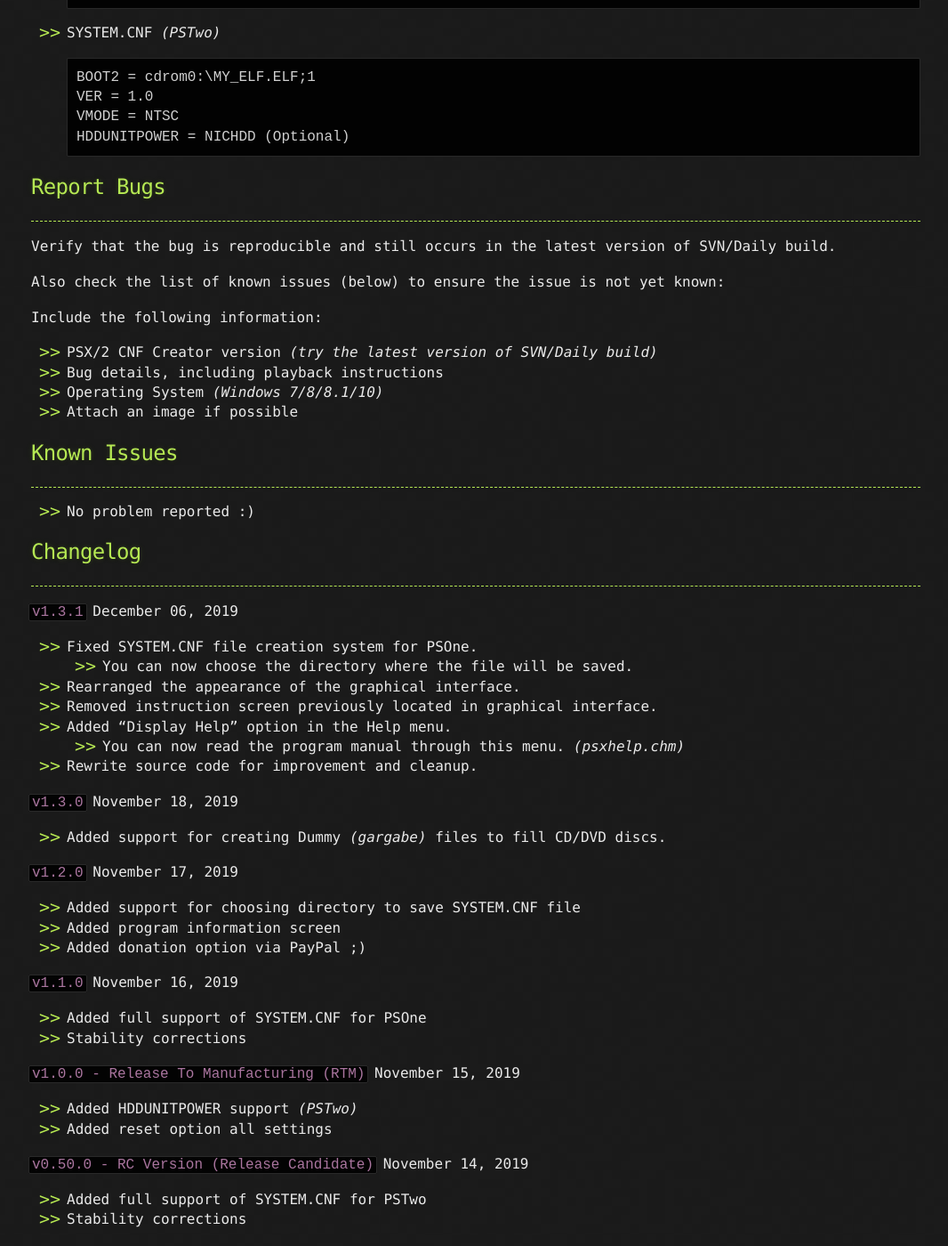
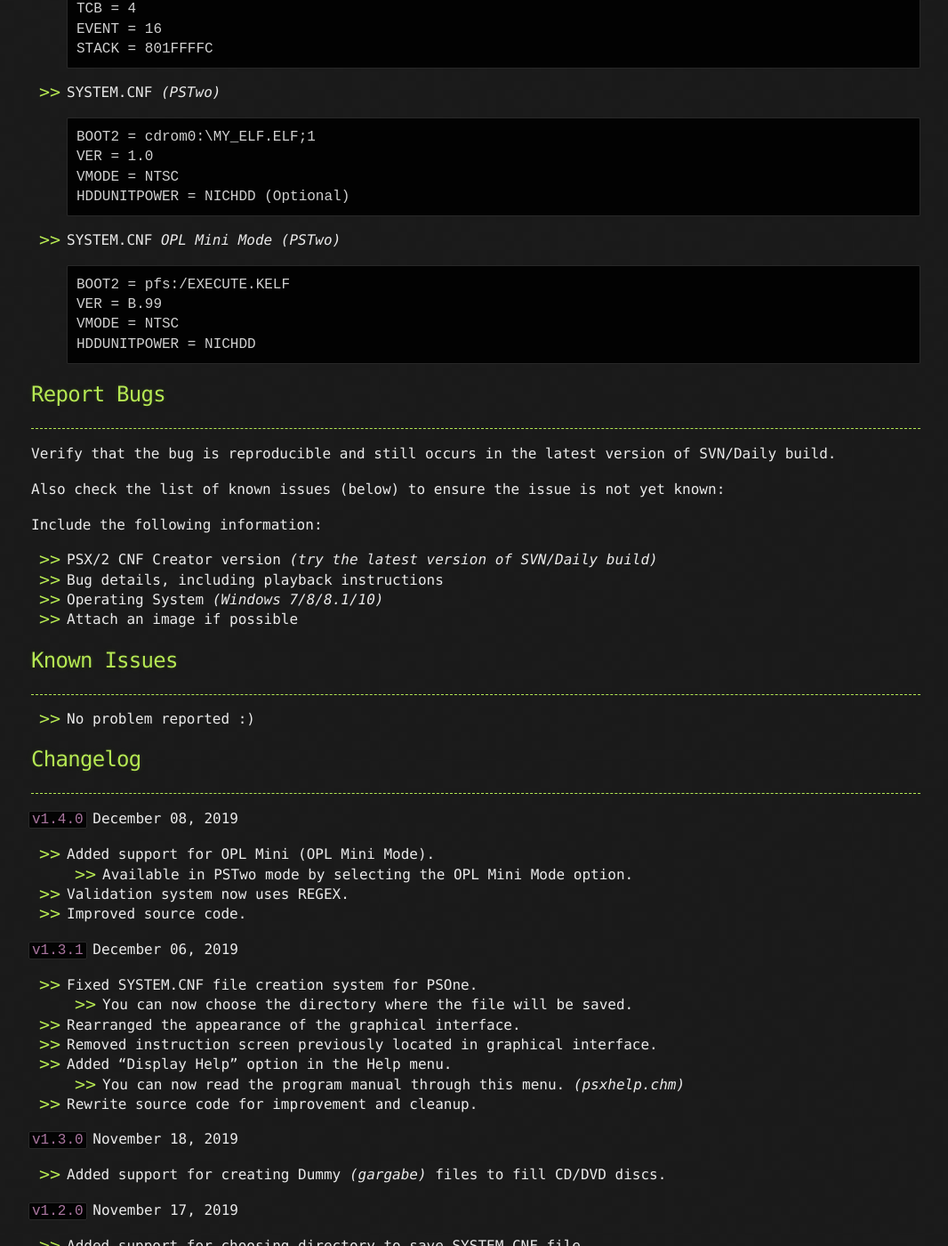
Before and after one commit to AxionDrak/axiondrak.github.io, a Jekyll site: the page built from psx-cnf.md, in a window 1280 px wide and 1400 px high, scrolled down 2338 px. Shown: the whole window at 89% size, without its empty margins (105-1171 px from the left). Built offline with Jekyll 4.4.1, drawn with Linux system fonts in a browser that asks for light colours; our own code applies the rules of GitHub Pages for plain Markdown files; some of the changed text lies outside the part shown.

Commit message:
Update psx-cnf.md

````diff
--- a/psx-cnf.md
+++ b/psx-cnf.md
@@ -39,10 +39,13 @@ Version: 1.3.1
 ## Features
 * * *
 * Supports create SYSTEM.CNF files _(PSOne and PSTwo)_
+* Supports create SYSTEM.CNF files for OPL Mini *(PSTwo)*
 * Supports any ELF file _(PSOne and PSTwo)_
+* Supports any KELF file *(OPL Mini for PSTwo)*
 * Supports file and program versioning _(PSTwo)_
 * Supports PAL and NTSC video modes _(PSTwo)_
 * Supports HDDUNITPOWER in NONE, HDD, NIC and NICHDD modes _(PSTwo)_
+  - OPL mini support only HDD, NIC and NICHDD modes
 * Supports TCB _(PSOne)_
 * Supports EVENT _(PSOne)_
 * Supports STACK _(PSOne)_
@@ -79,6 +82,14 @@ BOOT2 = cdrom0:\MY_ELF.ELF;1
 VER = 1.0
 VMODE = NTSC
 HDDUNITPOWER = NICHDD (Optional)
+```
+
+- SYSTEM.CNF *OPL Mini Mode (PSTwo)*
+```
+BOOT2 = pfs:/EXECUTE.KELF
+VER = B.99
+VMODE = NTSC
+HDDUNITPOWER = NICHDD
 ```
 
 ## Report Bugs
@@ -99,6 +110,14 @@ Include the following information:
 
 ## Changelog
 * * *
+
+`v1.4.0`
+December 08, 2019
+* Added support for OPL Mini (OPL Mini Mode).
+  - Available in PSTwo mode by selecting the OPL Mini Mode option.
+* Validation system now uses REGEX.
+* Improved source code.
+
 `v1.3.1`
 December 06, 2019
 * Fixed SYSTEM.CNF file creation system for PSOne.
````
Also changed, not shown: other parts of psx-cnf.md (+1 -1 lines).
